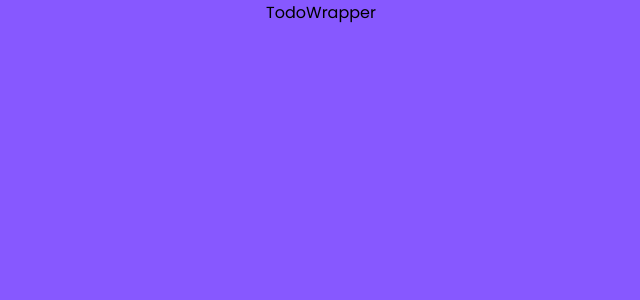
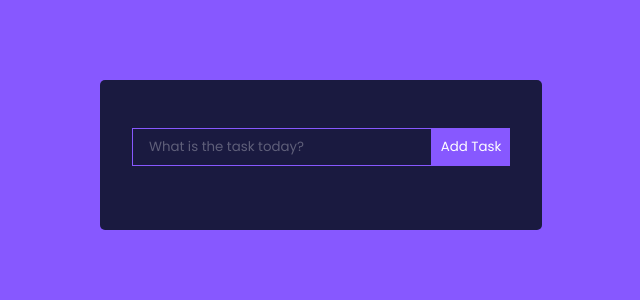
Before and after one commit to aisa404/todo-react-app, a React (Create React App) app: page / in a window 1280 px wide. Shown: the top 300 px of the page, without its empty margins (319-959 px from the left). Built offline with nearby package versions, Linux system fonts and the light colour scheme.

Commit message:
add TodoForm

```diff
--- a/src/components/TodoForm.js
+++ b/src/components/TodoForm.js
@@ -1,7 +1,20 @@
-import React from 'react'
+import React, {useState} from 'react'
 
 export const TodoForm = () => {
+
+    const [value, setValue] = useState("")
+
+    const handleSubmit = (e) => {
+        e.preventDefault()
+        console.log(value)
+        setValue("")
+    }
+
   return (
-    <div>TodoForm</div>
+    <form className='TodoForm' onSubmit={handleSubmit}>
+        <input type="text" value={value} placeholder='What is the task today?'
+         className='todo-input' onChange={(e) => setValue(e.target.value)}/>
+        <button type='submit' className='todo-btn'>Add Task</button>
+    </form>
   )
 }
--- a/src/components/TodoWrapper.js
+++ b/src/components/TodoWrapper.js
@@ -1,7 +1,11 @@
-import React from 'react'
+import React, { useState } from 'react'
+import { TodoForm } from './TodoForm'
 
 export const TodoWrapper = () => {
+
   return (
-    <div>TodoWrapper</div>
+    <div className='TodoWrapper '>
+        <TodoForm/>
+    </div>
   )
 }
```
